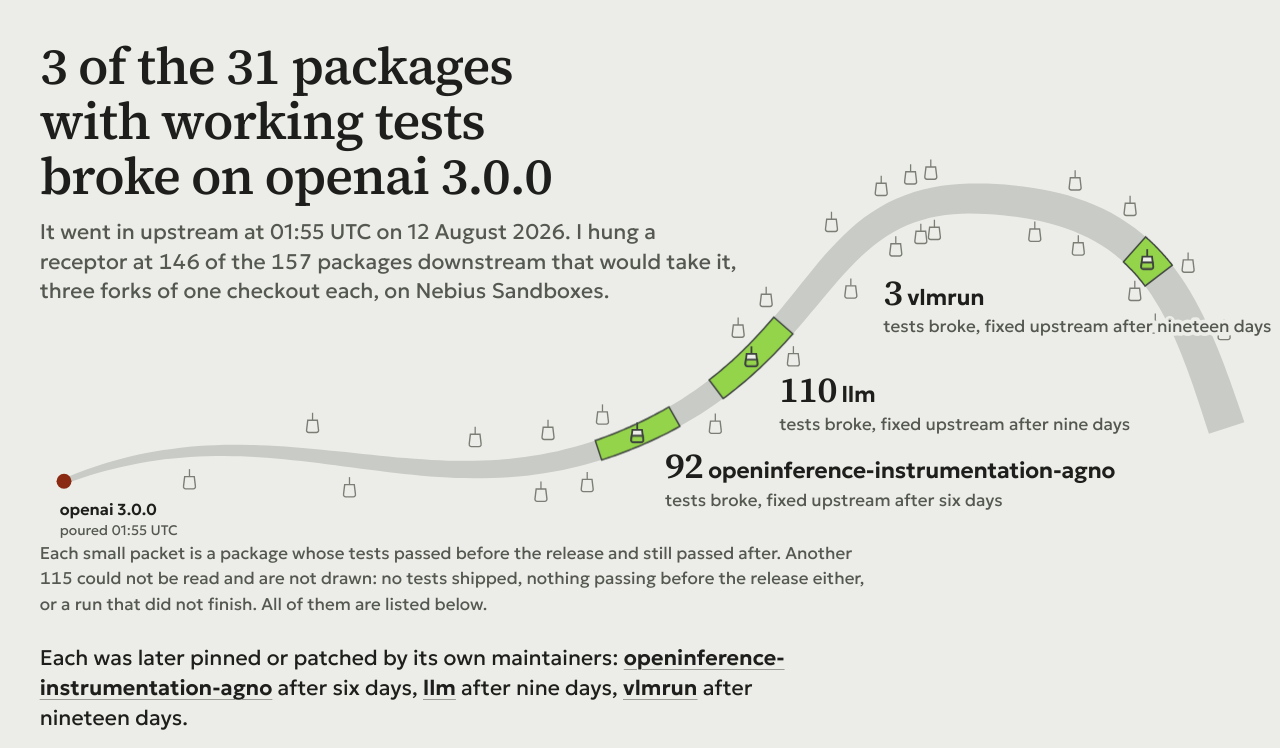
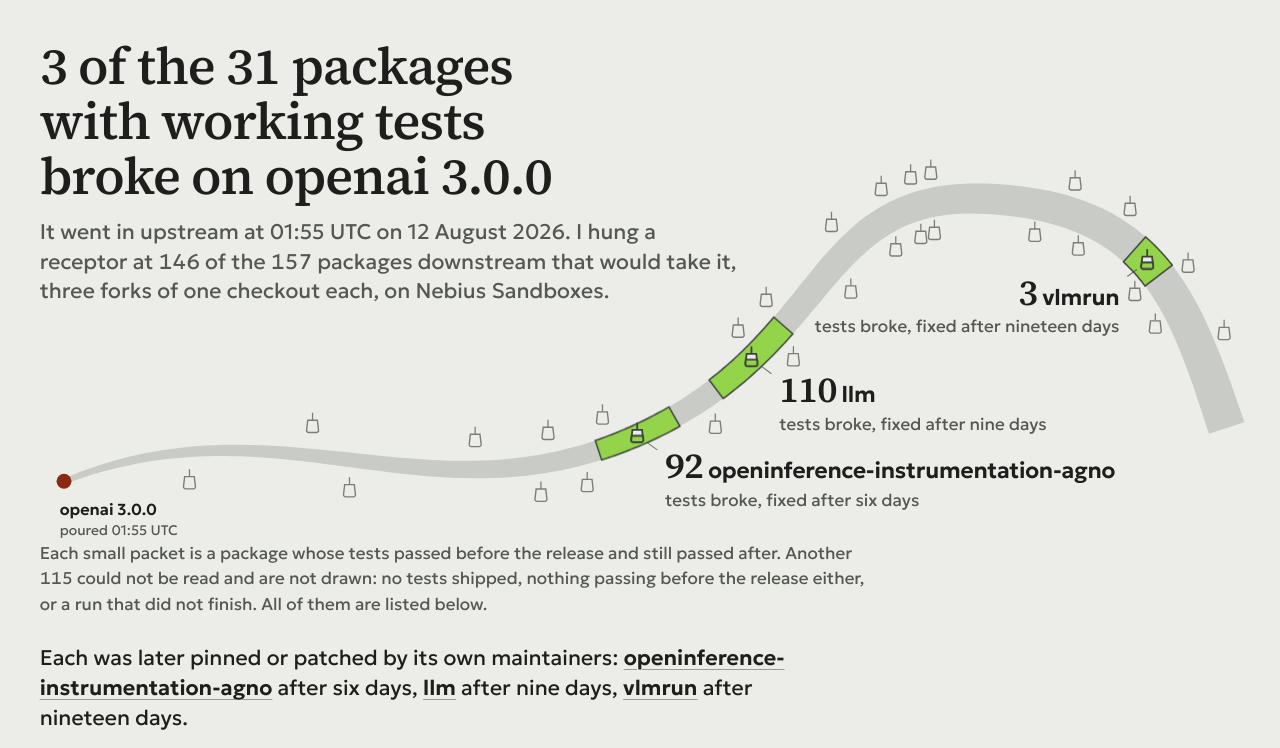
Before and after one commit to JonathanSolvesProblems/floodplain, a plain HTML site: page site/index.html in a window 1280 px wide. Shown: the part 52-800 px from the top of the page. Drawn offline with Linux system fonts and the light colour scheme; a web font is replaced by a local one.

Commit message:
River labels: clear the clean packets, right-align labels left of their pool, add the share image
The label collision box stopped above the subtitle's baseline, so a spot could clear a
neighbour while its second line sat on top of it. The box now runs from the numeral's cap
height to the subtitle's descenders. Spots that also clear every clean packet are tried first,
there are more of them, and a label set to the left of its pool is right-aligned so the name
ends at its own pool instead of starting beside a neighbour's (vlmrun's read as llm's).
A leader is drawn when a label sits away from its pool.

og.png is the first screen at 1200x630, referenced by absolute URL. The share description
said two came back green and claimed a patch match that depends on trials still running; it
now states only settled figures (146 run, 3 of 31 broke, each fixed by its own maintainers).

```diff
--- a/site/app.js
+++ b/site/app.js
@@ -197,6 +197,7 @@
   const order = [...DATA.receptors].sort((a, b) => rankOf(a.state) - rankOf(b.state));
   const placedPos = [];
   const pools = [];
+  const marks = [];
   let bank = 1;
   for (const r of order) {
     let len = (0.06 + r.reach * 0.92) * L;
@@ -218,6 +219,7 @@
     const g = document.createElementNS(SVG, "g");
     g.innerHTML = receptorGlyph(r.state, x, y);
     const node = g.firstElementChild;
+    if (r.state !== "positive") marks.push({ x: x - 7, y: y - 2, w: 14, h: 22 });
     node.setAttribute("tabindex", "0");
     node.setAttribute("role", r.state === "positive" ? "link" : "img");
     node.setAttribute("aria-label", `${r.name} ${r.version}: ${r.state === "positive" ? "broke, open the receptor" : "read clean"}`);
@@ -254,7 +256,7 @@
     const sb = svg.getBoundingClientRect(), hb = head.getBoundingClientRect(), k = W / sb.width;
     obstacles.push({ x: (hb.left - sb.left) * k, y: (hb.top - sb.top) * k, w: hb.width * k, h: hb.height * k + 10 });
   }
-  labelPools(pools, vertical, W, H, obstacles);
+  labelPools(pools, vertical, W, H, obstacles, marks);
 
   const io = new IntersectionObserver((es) => {
     if (es.some((e) => e.isIntersecting)) { svg.classList.add("poured"); io.disconnect(); }
@@ -265,12 +267,13 @@
 // Each name set directly beside its own pool. Candidate spots are tried in order around the
 // pool; the first whose measured box clears every label already placed, every pool and the
 // frame is taken. Real data puts positives close together, so fixed alternation cannot work.
-function labelPools(pools, vertical, W, H, obstacles = []) {
+// A spot that also clears every clean packet is preferred; the halo only covers for the rest.
+function labelPools(pools, vertical, W, H, obstacles = [], marks = []) {
   const placed = [...obstacles];
   const poolBoxes = pools.map((p) => ({ x: p.x - 34, y: p.y - 30, w: 68, h: 40 }));
   const hits = (a, b) => a.x < b.x + b.w && b.x < a.x + a.w && a.y < b.y + b.h && b.y < a.y + a.h;
   [...pools].sort((a, b) => a.x - b.x).forEach((p) => {
-    const fixed = p.r.maintainer_fix ? `, fixed upstream after ${daysAfter(p.r.maintainer_fix.hours_after_release)} days` : "";
+    const fixed = p.r.maintainer_fix ? `, fixed after ${daysAfter(p.r.maintainer_fix.hours_after_release)} days` : "";
     const sub = `${n(p.broke)} tests broke${fixed}`;
     const g = document.createElementNS(SVG, "g");
     g.innerHTML = `<text class="label" text-anchor="start"><tspan class="label-n">${n(p.broke)}</tspan> ${esc(p.r.name)}</text><text class="label-sub" text-anchor="start">${sub.replace(/^[\d,]+ /, "")}</text>`;
@@ -278,19 +281,26 @@
     const [t1, t2] = g.children;
     const gap = vertical ? 20 : 26;
     const w = Math.max(t1.getComputedTextLength(), t2.getComputedTextLength());
-    const h = gap + 8;
+    // from the large numeral's cap height above the first baseline to the subtitle's descenders
+    const top = 24, h = top + gap + 7;
     const dx = 26, up = vertical ? 30 : 46, down = vertical ? 30 : 34;
     const spots = [
       [p.x + dx, p.y - up], [p.x - dx - w, p.y - up], [p.x + dx, p.y + down], [p.x - dx - w, p.y + down],
       [p.x + dx, p.y - up - 52], [p.x - dx - w, p.y - up - 52], [p.x + dx, p.y + down + 52], [p.x - dx - w, p.y + down + 52],
+      [p.x - w / 2, p.y + down + 26], [p.x - w / 2, p.y - up - 26], [p.x - w * 0.75, p.y + down + 52],
+      [p.x - dx - w, p.y + down + 104], [p.x - w / 2, p.y + down + 104],
       // a long name on a narrow river: set it flush with the frame edge, under or over the pool
       [8, p.y + down], [8, p.y - up], [W - 8 - w, p.y + down], [W - 8 - w, p.y - up],
     ];
     let pick = null;
-    for (const [sx, sy] of spots) {
-      const box = { x: sx - 4, y: sy - 20, w: w + 8, h: h + 4 };
-      const inFrame = box.x >= 2 && box.x + box.w <= W - 2 && box.y >= 0 && box.y + box.h <= H;
-      if (inFrame && !placed.some((q) => hits(box, q)) && !poolBoxes.some((q) => hits(box, q))) { pick = [sx, sy]; break; }
+    for (const avoidMarks of [true, false]) {
+      for (const [sx, sy] of spots) {
+        const box = { x: sx - 4, y: sy - top, w: w + 8, h };
+        const inFrame = box.x >= 2 && box.x + box.w <= W - 2 && box.y >= 0 && box.y + box.h <= H;
+        if (inFrame && !placed.some((q) => hits(box, q)) && !poolBoxes.some((q) => hits(box, q))
+            && !(avoidMarks && marks.some((q) => hits(box, q)))) { pick = [sx, sy]; break; }
+      }
+      if (pick) break;
     }
     // A name too long for a narrow river fits nowhere at full size: set it flush left under the
     // pool and scale it down to the frame rather than letting it run off the edge.
@@ -300,9 +310,23 @@
       scale = Math.min(1, (W - 16) / w);
       g.setAttribute("transform", `translate(${pick[0]} ${pick[1]}) scale(${scale.toFixed(3)}) translate(${-pick[0]} ${-pick[1]})`);
     }
-    t1.setAttribute("x", pick[0]); t1.setAttribute("y", pick[1]);
-    t2.setAttribute("x", pick[0]); t2.setAttribute("y", pick[1] + gap);
-    placed.push({ x: pick[0] - 4, y: pick[1] - 20, w: w * scale + 8, h: h * scale + 4 });
+    // Map practice: a label left of its point is set flush right, so the name ends at its own pool
+    // rather than starting next to a neighbour's.
+    const leftOf = scale === 1 && pick[0] + w <= p.x;
+    const tx = leftOf ? pick[0] + w : pick[0];
+    for (const t of [t1, t2]) { t.setAttribute("x", tx); t.setAttribute("text-anchor", leftOf ? "end" : "start"); }
+    t1.setAttribute("y", pick[1]); t2.setAttribute("y", pick[1] + gap);
+    const lb = { x: pick[0] - 4, y: pick[1] - top * scale, w: w * scale + 8, h: h * scale };
+    placed.push(lb);
+    // A leader from the pool to the nearest edge of its label, so a label that had to sit beside
+    // a neighbour's pool still reads as its own.
+    const cx = p.x, cy = p.y - 6;
+    const ex = Math.max(lb.x, Math.min(cx, lb.x + lb.w)), ey = Math.max(lb.y, Math.min(cy, lb.y + lb.h));
+    const dist = Math.hypot(ex - cx, ey - cy);
+    if (dist > 18) {
+      const k = (dist - 4) / dist, s = 12 / dist;
+      g.insertAdjacentHTML("afterbegin", `<line class="leader" x1="${(cx + (ex - cx) * s).toFixed(1)}" y1="${(cy + (ey - cy) * s).toFixed(1)}" x2="${(cx + (ex - cx) * k).toFixed(1)}" y2="${(cy + (ey - cy) * k).toFixed(1)}"/>`);
+    }
   });
 }
 
--- a/site/index.html
+++ b/site/index.html
@@ -9,8 +9,11 @@
 <meta name="theme-color" content="#ECEDE8" media="(prefers-color-scheme: light)">
 <meta name="theme-color" content="#161714" media="(prefers-color-scheme: dark)">
 <meta property="og:title" content="Floodplain">
-<meta property="og:description" content="A dye trace of openai 3.0.0 across the packages downstream of it. Two came back green. Nemotron wrote the same patch one maintainer shipped nine days later.">
-<meta property="og:image" content="og.png">
+<meta property="og:description" content="I ran the test suites of 146 packages downstream of openai 3.0.0 in forked Nebius Sandboxes. 3 of the 31 with working tests broke, and each was later pinned or patched by its own maintainers.">
+<meta property="og:image" content="https://jonathansolvesproblems.github.io/floodplain/og.png">
+<meta property="og:image:width" content="1200">
+<meta property="og:image:height" content="630">
+<meta property="og:url" content="https://jonathansolvesproblems.github.io/floodplain/">
 <meta property="og:type" content="website">
 <meta name="twitter:card" content="summary_large_image">
 <link rel="icon" href="favicon.svg" type="image/svg+xml">
```
Also changed, not shown: site/og.png (added).
